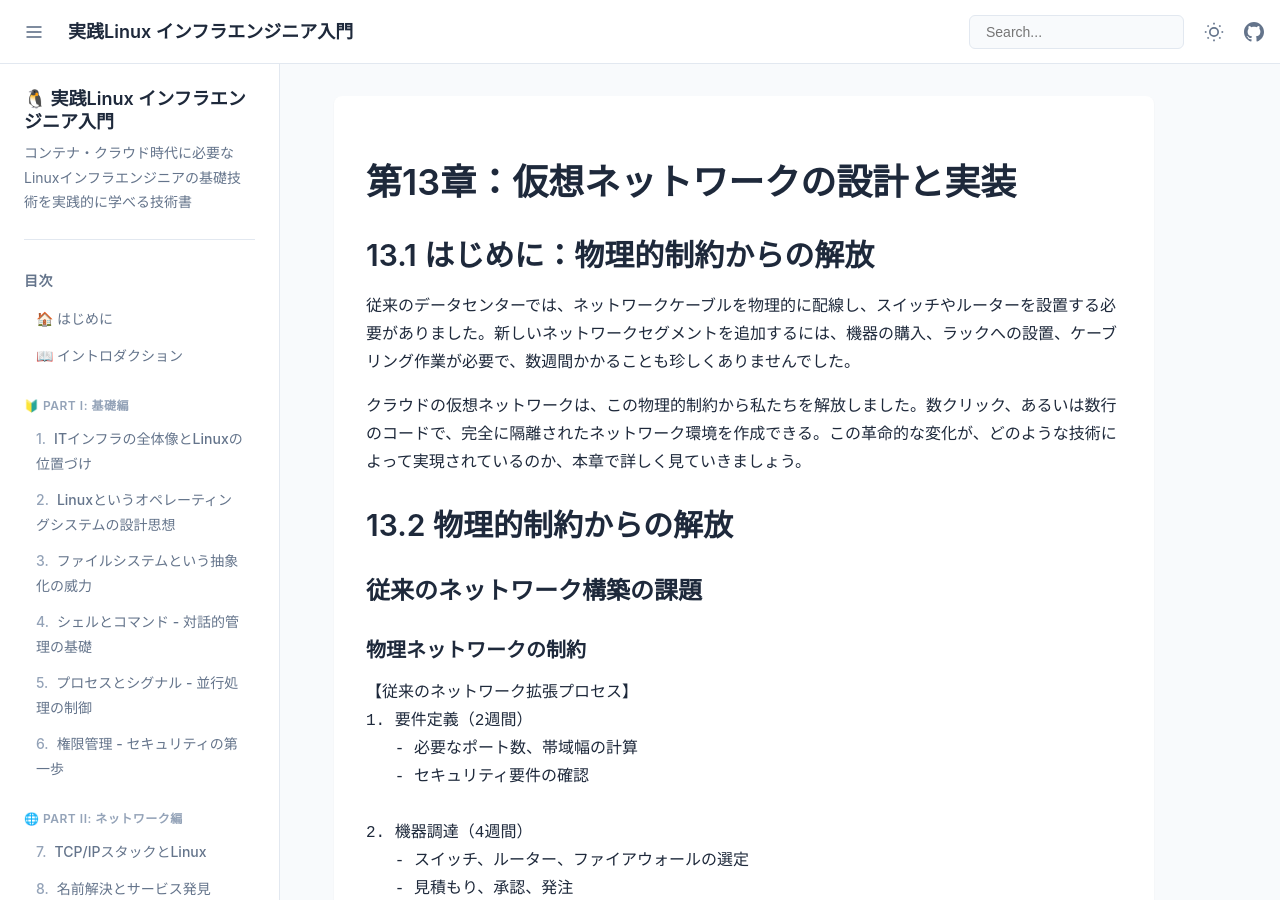
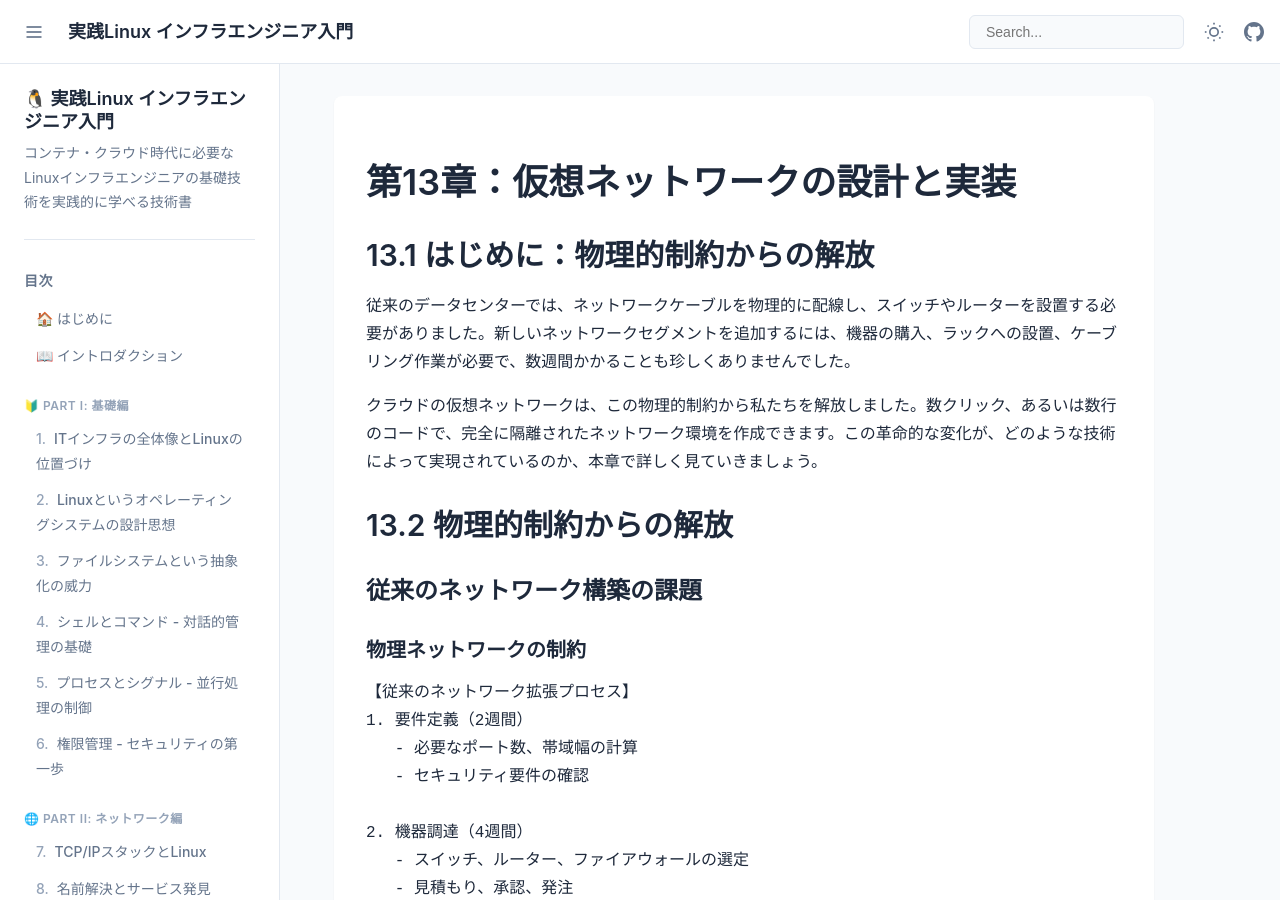
Before and after one commit to itdojp/linux-infra-textbook2, a Jekyll site: the page built from docs/chapters/chapter-13-with-exercises.md, in a window 1280 px wide and 900 px high. Built offline with Jekyll 4.4.1, drawn with Linux system fonts in a browser that asks for light colours; our own code applies the rules of GitHub Pages for plain Markdown files.

Commit message:
docs: Stage3 表現・スタイル調整（第13章）

```diff
--- a/docs/chapters/chapter-13-with-exercises.md
+++ b/docs/chapters/chapter-13-with-exercises.md
@@ -4,7 +4,7 @@
 
 従来のデータセンターでは、ネットワークケーブルを物理的に配線し、スイッチやルーターを設置する必要がありました。新しいネットワークセグメントを追加するには、機器の購入、ラックへの設置、ケーブリング作業が必要で、数週間かかることも珍しくありませんでした。
 
-クラウドの仮想ネットワークは、この物理的制約から私たちを解放しました。数クリック、あるいは数行のコードで、完全に隔離されたネットワーク環境を作成できる。この革命的な変化が、どのような技術によって実現されているのか、本章で詳しく見ていきましょう。
+クラウドの仮想ネットワークは、この物理的制約から私たちを解放しました。数クリック、あるいは数行のコードで、完全に隔離されたネットワーク環境を作成できます。この革命的な変化が、どのような技術によって実現されているのか、本章で詳しく見ていきましょう。
 
 ## 13.2 物理的制約からの解放
 
```
